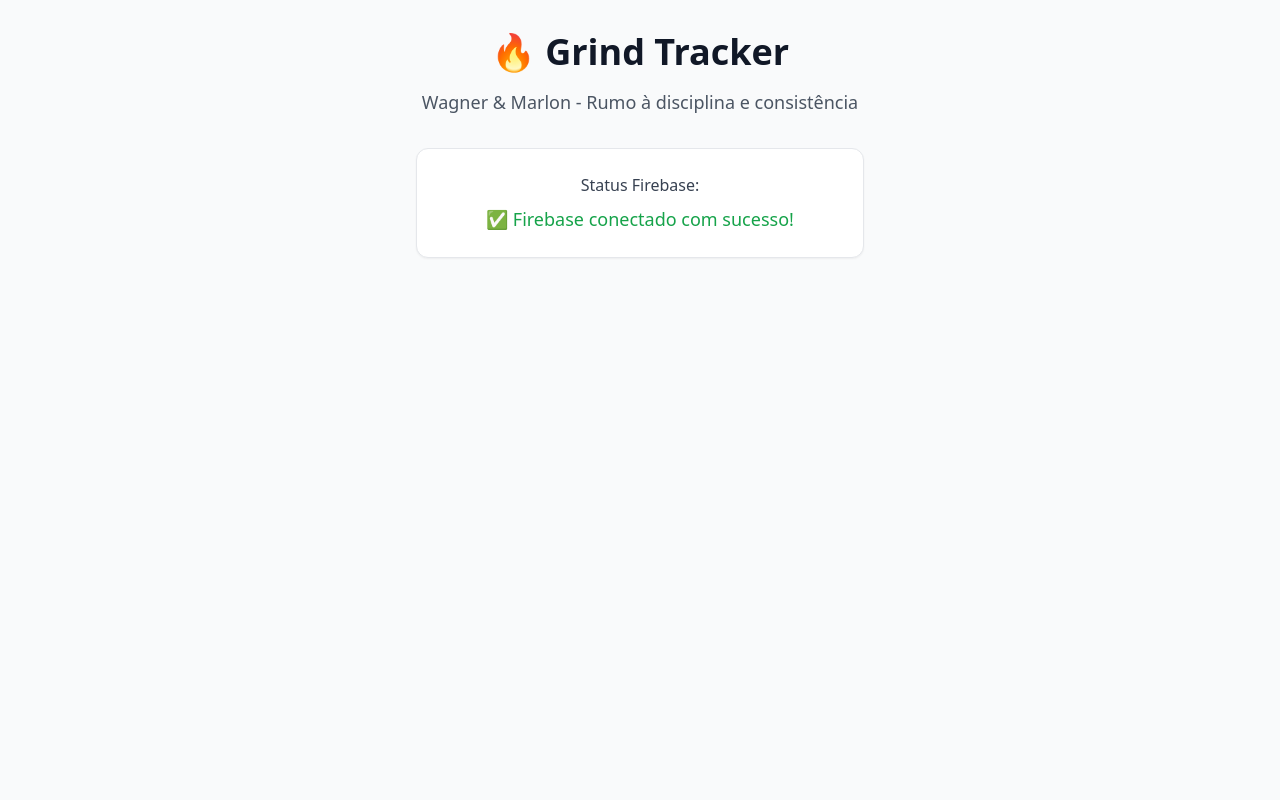
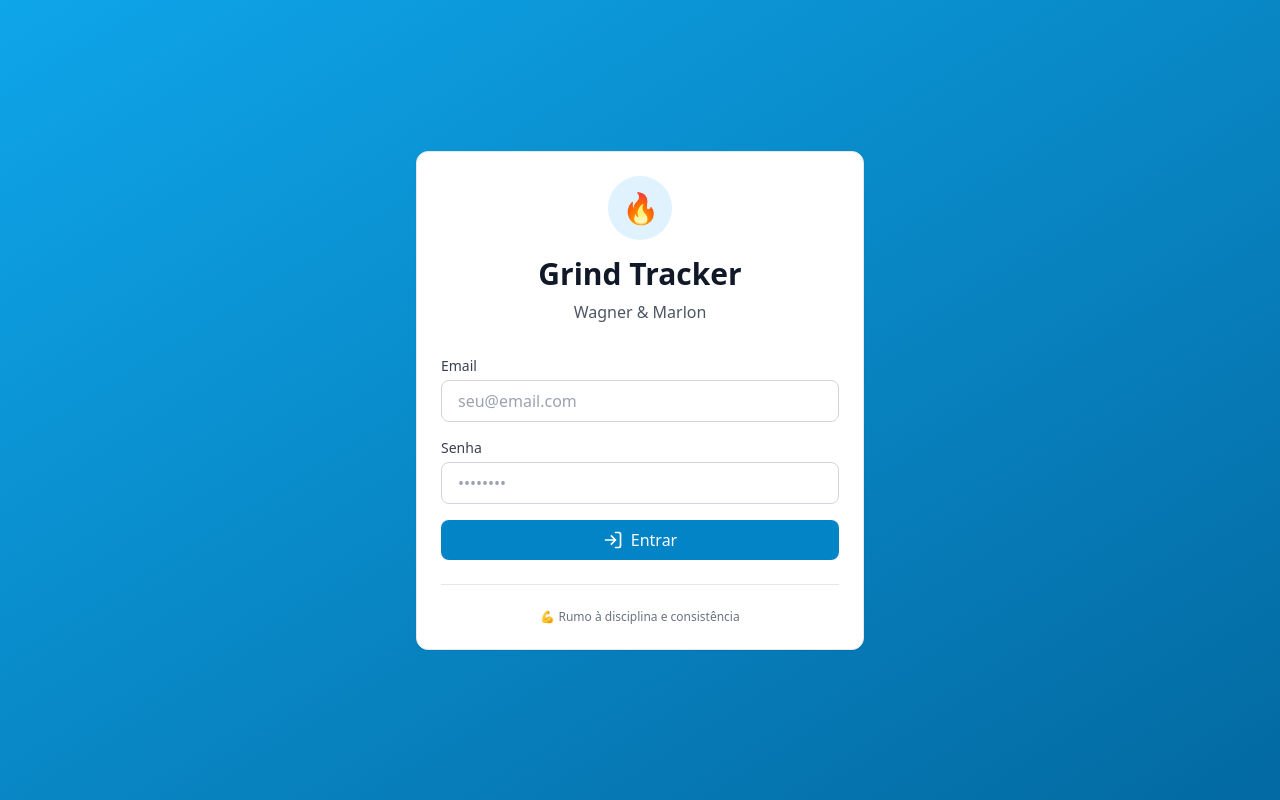
Before and after one commit to WagnerRodrigues181/grind-tracker, a React (Vite) app: page / in a window 1280 px wide. Built offline with nearby package versions, Linux system fonts and the light colour scheme; no server answers.

Commit message:
feat: sistema de login e dashboard com Firebase Auth

```diff
--- a/src/App.jsx
+++ b/src/App.jsx
@@ -1,36 +1,24 @@
-import { auth, db } from './services/firebase';
-import { useEffect, useState } from 'react';
+import { AuthProvider, useAuth } from './contexts/AuthContext';
+import Login from './components/auth/Login';
+import Dashboard from './components/dashboard/Dashboard';
+
+function AppContent() {
+  const { currentUser } = useAuth();
+
+  // Se não estiver logado, mostra Login
+  if (!currentUser) {
+    return <Login />;
+  }
+
+  // Se estiver logado, mostra Dashboard
+  return <Dashboard />;
+}
 
 function App() {
-  const [firebaseStatus, setFirebaseStatus] = useState('Conectando...');
-
-  useEffect(() => {
-    if (auth && db) {
-      setFirebaseStatus('✅ Firebase conectado com sucesso!');
-    } else {
-      setFirebaseStatus('❌ Erro ao conectar Firebase');
-    }
-  }, []);
-
   return (
-    <div className="min-h-screen bg-gray-50">
-      <div className="container mx-auto px-4 py-8">
-        <div className="text-center">
-          <h1 className="text-4xl font-bold text-gray-900 mb-4">🔥 Grind Tracker</h1>
-          <p className="text-gray-600 text-lg">
-            Wagner & Marlon - Rumo à disciplina e consistência
-          </p>
-          <div className="mt-8 card max-w-md mx-auto">
-            <p className="text-gray-700 font-medium mb-2">Status Firebase:</p>
-            <p
-              className={`text-lg ${firebaseStatus.includes('✅') ? 'text-green-600' : 'text-orange-600'}`}
-            >
-              {firebaseStatus}
-            </p>
-          </div>
-        </div>
-      </div>
-    </div>
+    <AuthProvider>
+      <AppContent />
+    </AuthProvider>
   );
 }
 
--- a/src/components/auth/Login.jsx
+++ b/src/components/auth/Login.jsx
@@ -0,0 +1,111 @@
+import { useState } from 'react';
+import { useAuth } from '../../contexts/AuthContext';
+import { LogIn, Loader2 } from 'lucide-react';
+
+export default function Login() {
+  const [email, setEmail] = useState('');
+  const [password, setPassword] = useState('');
+  const [error, setError] = useState('');
+  const [loading, setLoading] = useState(false);
+  const { login } = useAuth();
+
+  async function handleSubmit(e) {
+    e.preventDefault();
+
+    if (!email || !password) {
+      setError('Preencha todos os campos');
+      return;
+    }
+
+    try {
+      setError('');
+      setLoading(true);
+      await login(email, password);
+    } catch (err) {
+      console.error(err);
+      if (err.code === 'auth/invalid-credential') {
+        setError('Email ou senha incorretos');
+      } else if (err.code === 'auth/too-many-requests') {
+        setError('Muitas tentativas. Tente novamente mais tarde.');
+      } else {
+        setError('Erro ao fazer login. Tente novamente.');
+      }
+    } finally {
+      setLoading(false);
+    }
+  }
+
+  return (
+    <div className="min-h-screen bg-gradient-to-br from-primary-500 to-primary-700 flex items-center justify-center p-4">
+      <div className="card max-w-md w-full">
+        <div className="text-center mb-8">
+          <div className="inline-flex items-center justify-center w-16 h-16 bg-primary-100 rounded-full mb-4">
+            <span className="text-3xl">🔥</span>
+          </div>
+          <h1 className="text-3xl font-bold text-gray-900 mb-2">Grind Tracker</h1>
+          <p className="text-gray-600">Wagner & Marlon</p>
+        </div>
+
+        <form onSubmit={handleSubmit} className="space-y-4">
+          <div>
+            <label htmlFor="email" className="block text-sm font-medium text-gray-700 mb-1">
+              Email
+            </label>
+            <input
+              id="email"
+              type="email"
+              placeholder="seu@email.com"
+              value={email}
+              onChange={(e) => setEmail(e.target.value)}
+              className="input-field"
+              disabled={loading}
+            />
+          </div>
+
+          <div>
+            <label htmlFor="password" className="block text-sm font-medium text-gray-700 mb-1">
+              Senha
+            </label>
+            <input
+              id="password"
+              type="password"
+              placeholder="••••••••"
+              value={password}
+              onChange={(e) => setPassword(e.target.value)}
+              className="input-field"
+              disabled={loading}
+            />
+          </div>
+
+          {error && (
+            <div className="bg-red-50 border border-red-200 text-red-700 px-4 py-3 rounded-lg text-sm">
+              {error}
+            </div>
+          )}
+
+          <button
+            type="submit"
+            disabled={loading}
+            className="btn-primary w-full flex items-center justify-center gap-2"
+          >
+            {loading ? (
+              <>
+                <Loader2 className="w-5 h-5 animate-spin" />
+                Entrando...
+              </>
+            ) : (
+              <>
+                <LogIn className="w-5 h-5" />
+                Entrar
+              </>
+            )}
+          </button>
+        </form>
+
+        <div className="mt-6 pt-6 border-t border-gray-200">
+          <p className="text-xs text-gray-500 text-center">💪 Rumo à disciplina e consistência</p>
+        </div>
+      </div>
+    </div>
+  );
+}
--- /dev/null
+++ b/src/components/dashboard/Dashboard.jsx
@@ -0,0 +1,78 @@
+import { useAuth } from '../../contexts/AuthContext';
+import { LogOut, User } from 'lucide-react';
+
+export default function Dashboard() {
+  const { currentUser, logout } = useAuth();
+
+  // Extrair nome do usuário do email
+  const userName = currentUser?.email?.split('@')[0] || 'Usuário';
+  const displayName = userName.charAt(0).toUpperCase() + userName.slice(1).toLowerCase();
+
+  async function handleLogout() {
+    try {
+      await logout();
+    } catch (error) {
+      console.error('Erro ao fazer logout:', error);
+    }
+  }
+
+  return (
+    <div className="min-h-screen bg-gray-50">
+      {/* Header */}
+      <header className="bg-white shadow-sm border-b border-gray-200">
+        <div className="container mx-auto px-4 py-4">
+          <div className="flex items-center justify-between">
+            <div className="flex items-center gap-3">
+              <div className="w-10 h-10 bg-primary-500 rounded-full flex items-center justify-center">
+                <span className="text-xl">🔥</span>
+              </div>
+              <div>
+                <h1 className="text-xl font-bold text-gray-900">Grind Tracker</h1>
+                <p className="text-sm text-gray-500">Wagner & Marlon - Dashboard</p>
+              </div>
+            </div>
+
+            <div className="flex items-center gap-4">
+              <div className="flex items-center gap-2 px-3 py-2 bg-gray-100 rounded-lg">
+                <User className="w-4 h-4 text-gray-600" />
+                <span className="text-sm font-medium text-gray-700">{displayName}</span>
+              </div>
+              <button onClick={handleLogout} className="btn-secondary flex items-center gap-2">
+                <LogOut className="w-4 h-4" />
+                Sair
+              </button>
+            </div>
+          </div>
+        </div>
+      </header>
+
+      {/* Conteúdo Principal */}
+      <main className="container mx-auto px-4 py-8">
+        <div className="card">
+          <h2 className="text-2xl font-bold text-gray-900 mb-4">Bem-vindo, {displayName}! 👋</h2>
+          <p className="text-gray-600 mb-6">
+            Sistema de login funcionando perfeitamente! Próximos passos:
+          </p>
+          <ul className="space-y-2 text-gray-700">
+            <li className="flex items-start gap-2">
+              <span className="text-green-500 font-bold">✓</span>
+              <span>Login e autenticação implementados</span>
+            </li>
+            <li className="flex items-start gap-2">
+              <span className="text-primary-500 font-bold">→</span>
+              <span>Próximo: Adicionar atividades diárias</span>
+            </li>
+            <li className="flex items-start gap-2">
+              <span className="text-gray-400 font-bold">○</span>
+              <span>Gráficos de produtividade</span>
+            </li>
+            <li className="flex items-start gap-2">
+              <span className="text-gray-400 font-bold">○</span>
+              <span>Tabela de hábitos semanais</span>
+            </li>
+          </ul>
+        </div>
+      </main>
+    </div>
+  );
+}
--- /dev/null
+++ b/src/contexts/AuthContext.jsx
@@ -0,0 +1,42 @@
+import { createContext, useContext, useState, useEffect } from 'react';
+import { signInWithEmailAndPassword, signOut, onAuthStateChanged } from 'firebase/auth';
+import { auth } from '../services/firebase';
+
+const AuthContext = createContext();
+
+export function useAuth() {
+  return useContext(AuthContext);
+}
+
+export function AuthProvider({ children }) {
+  const [currentUser, setCurrentUser] = useState(null);
+  const [loading, setLoading] = useState(true);
+
+  // Login
+  async function login(email, password) {
+    return signInWithEmailAndPassword(auth, email, password);
+  }
+
+  // Logout
+  async function logout() {
+    return signOut(auth);
+  }
+
+  // Observar mudanças de autenticação
+  useEffect(() => {
+    const unsubscribe = onAuthStateChanged(auth, (user) => {
+      setCurrentUser(user);
+      setLoading(false);
+    });
+
+    return unsubscribe;
+  }, []);
+
+  const value = {
+    currentUser,
+    login,
+    logout,
+  };
+
+  return <AuthContext.Provider value={value}>{!loading && children}</AuthContext.Provider>;
+}
```
Also changed, not shown: src/contexts/AuthrContext.jsx (deleted).
